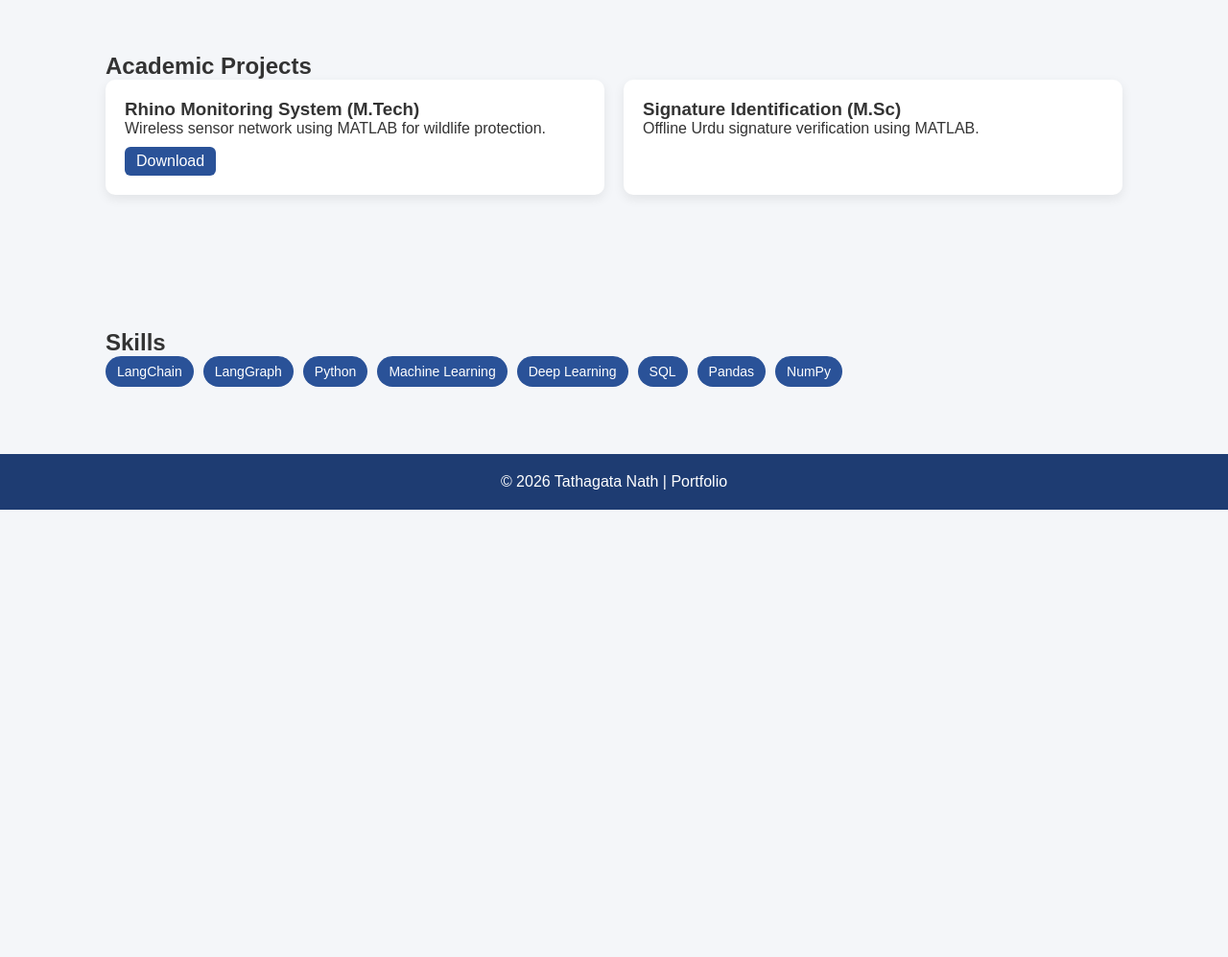
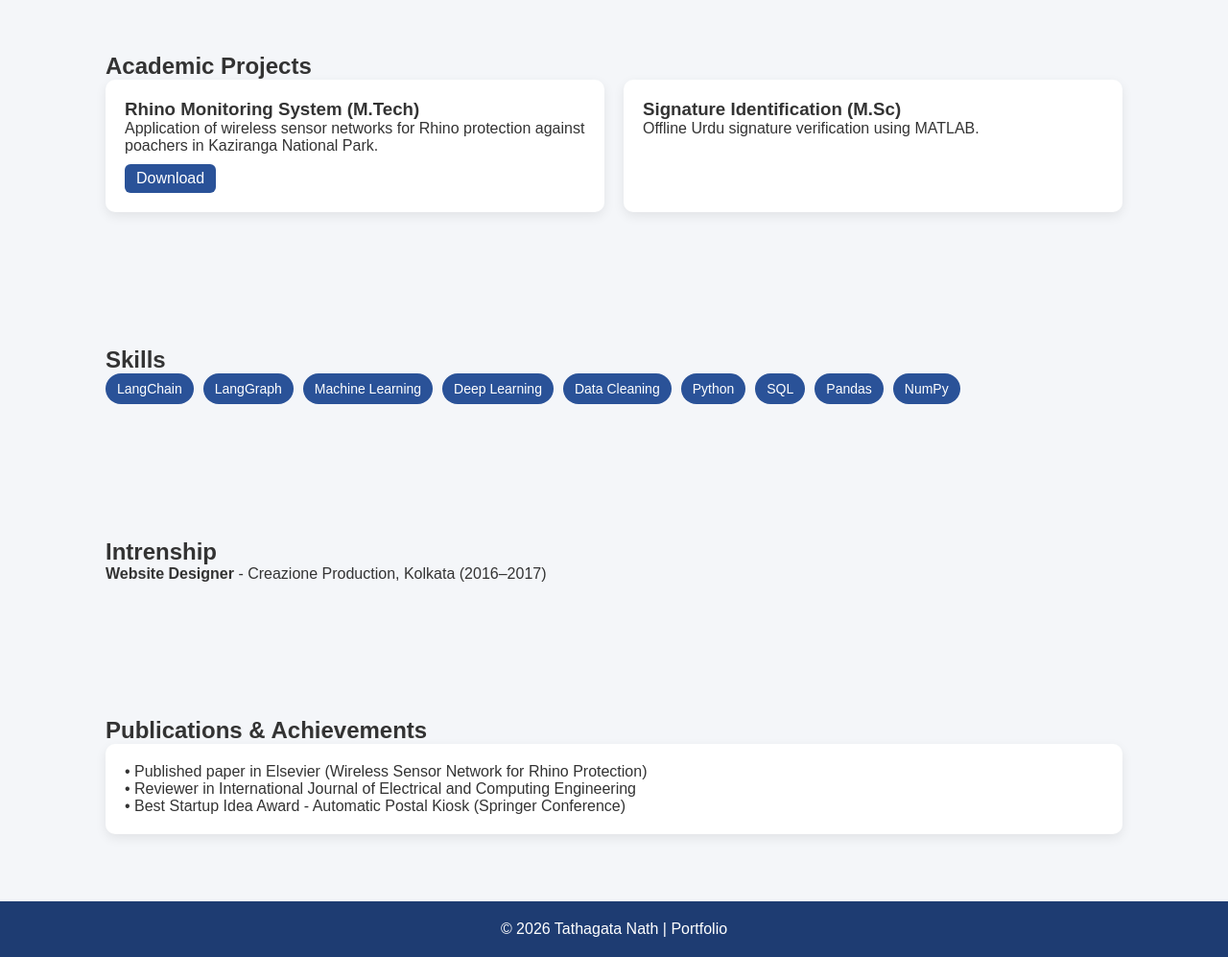
Before and after one commit to riju53/Tathagata-resume, a plain HTML site: page index.html in a window 1280 px wide. Shown: the part 1660-2657 px from the top of the page at 96% size. Before the commit the page ends 2191 px from the top, so only its background shows below. Drawn offline with Linux system fonts and the light colour scheme.

Commit message:
Update index.html

```diff
--- a/index.html
+++ b/index.html
@@ -27,8 +27,12 @@
 
     <a href="#projects" class="btn">View My Work</a>
 	<a href="resume.docx" class="btn" download>
-	  📄 Download Resume (docx)
+	  📄 Download Resume
 	</a>
+
+	<a href="certificates.html" class="btn">
+	  🏆 Certificates
+</a>
   </div>
 </header>
 
@@ -125,7 +129,8 @@
 
       <div class="card">
         <h3>Rhino Monitoring System (M.Tech)</h3>
-        <p>Wireless sensor network using MATLAB for wildlife protection.</p>
+        <p>Application of wireless sensor networks for Rhino protection against
+poachers in Kaziranga National Park.</p>
 		<a class="btn-small" href="https://rhinoresourcecenter.com/wp-content/uploads/2019/10/1571471496.pdf" target="_blank">Download</a>
       </div>
 
@@ -149,14 +154,32 @@
     <div class="skills">
 	  <span>LangChain</span>
 	  <span>LangGraph</span>
-      <span>Python</span>
       <span>Machine Learning</span>
       <span>Deep Learning</span>
+	  <span>Data Cleaning</span>
+	  <span>Python</span>
       <span>SQL</span>
       <span>Pandas</span>
       <span>NumPy</span>
     </div>
 
+  </div>
+</section>
+
+<section class="section" id="projects">
+  <div class="container">
+  <h2>Intrenship</h2>
+    <p><b>Website Designer</b> - Creazione Production, Kolkata (2016–2017)</p>
+  </div>
+</section>
+
+<section class="section" id="projects">
+  <div class="container">
+  <h2>Publications & Achievements</h2>
+  <div class="card">
+    <p>• Published paper in Elsevier (Wireless Sensor Network for Rhino Protection)</p>
+    <p>• Reviewer in International Journal of Electrical and Computing Engineering</p>
+    <p>• Best Startup Idea Award - Automatic Postal Kiosk (Springer Conference)</p>
   </div>
 </section>
 
```
